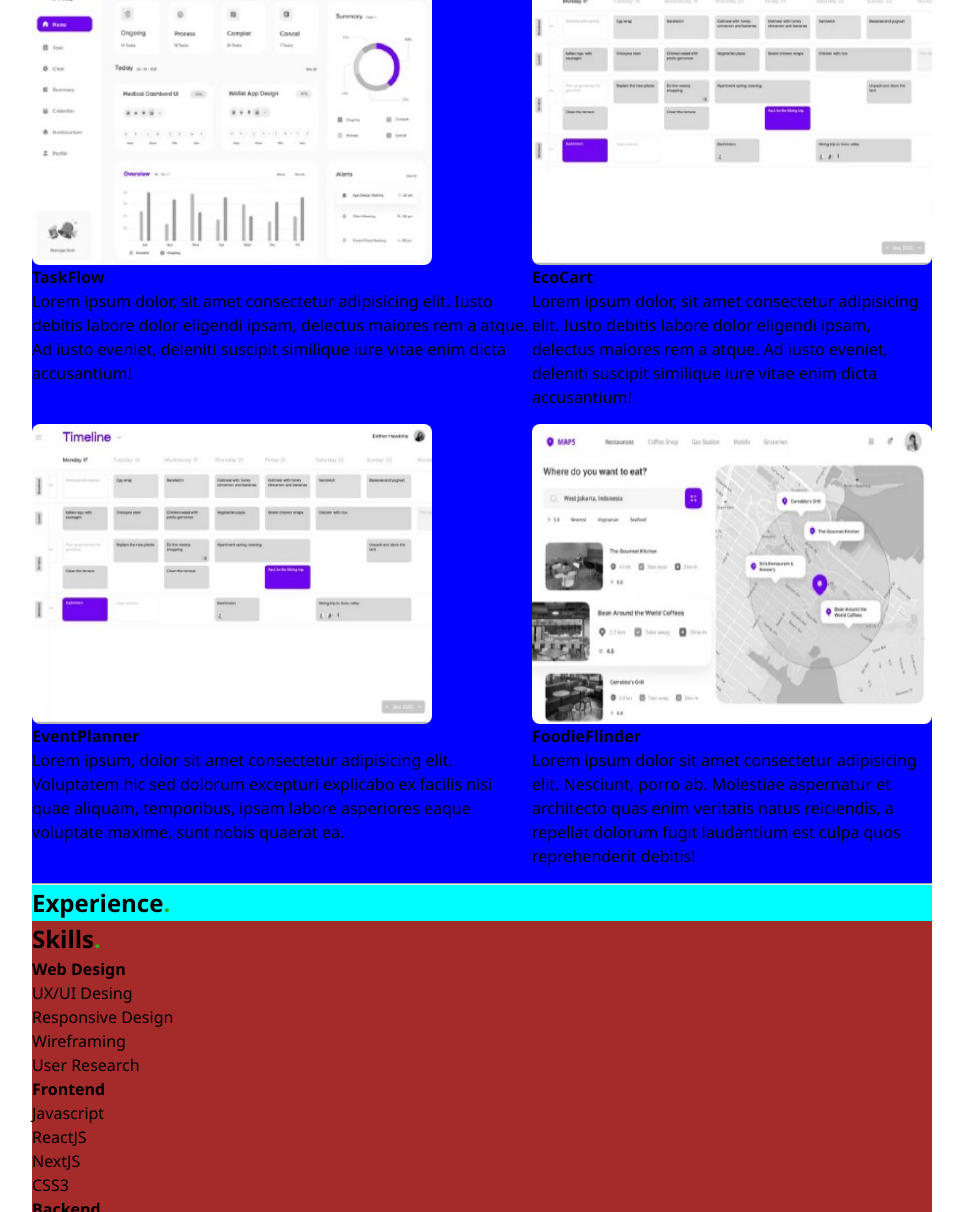
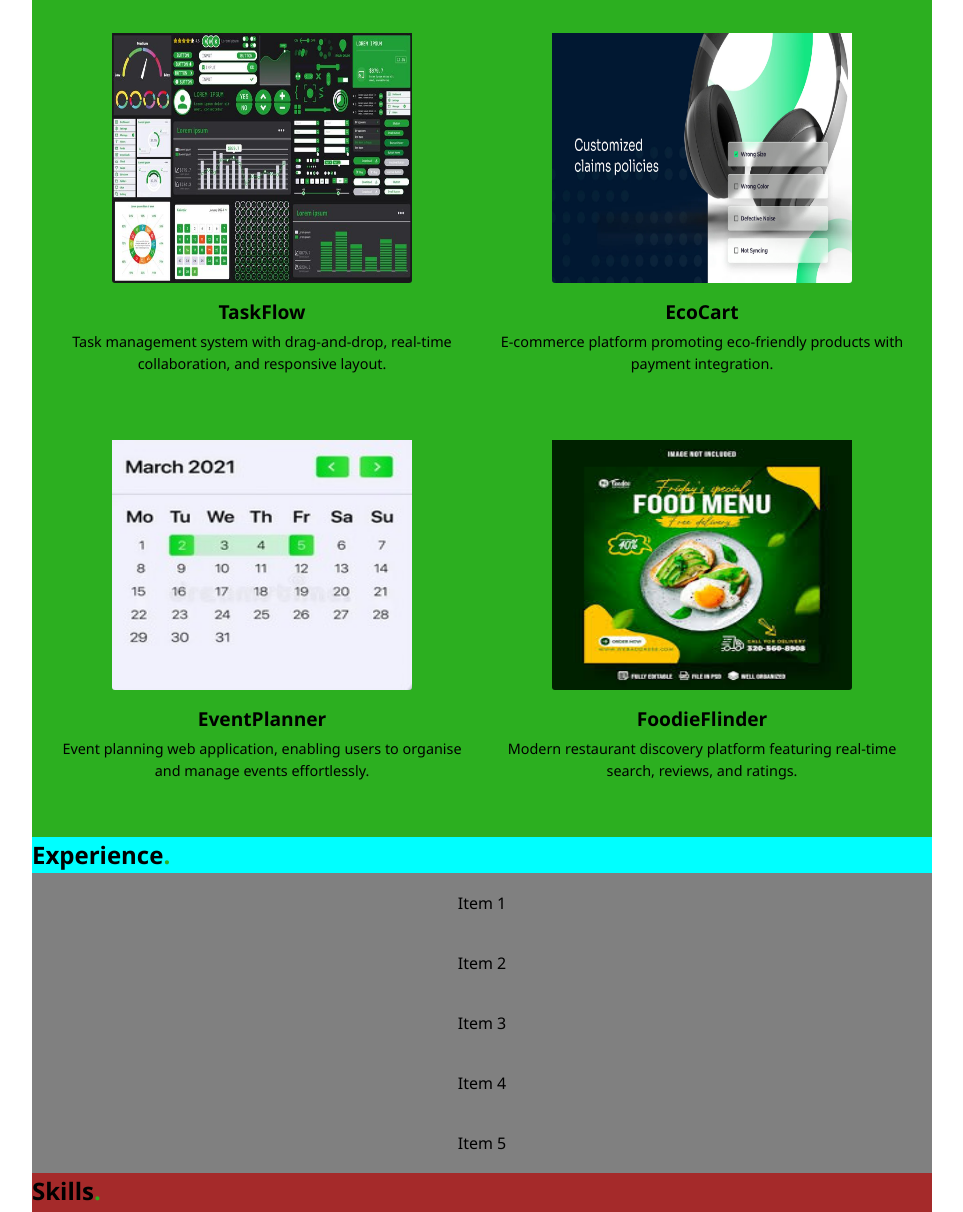
Before and after one commit to PanchoPereyra/TP_Portfolio, a plain HTML site: page index.html in a window 1280 px wide. Shown: the part 570-1782 px from the top of the page, without its empty margins (158-1121 px from the left). Drawn offline with Linux system fonts and the light colour scheme.

Commit message:
En la seccion Experiencia

```diff
--- a/css/estilos.css
+++ b/css/estilos.css
@@ -119,24 +119,90 @@
   /************************* HASTA ACA HERO ******************************/
 
   .containerProyectos {
-    background-color: blue;
-    display: grid;
-    grid-template-columns: 3fr 1fr;
-    grid-template-rows: 1fr 1fr;
-  }
-
-  img {
-    display: flex;
-    justify-content: center;
-    border-radius: 8px;
-    width: 400px;
-    height: 300px;
+    background-color: white;
+    max-width: 1100px;
+    margin: auto;
+    padding: 40px 20px;
+    background-color: #2caf20;
 
   }
 
+  .proyectosGrid {
+    display: grid;
+    grid-template-columns: 1fr 1fr;
+    /*columna 1 y columna 2 respectivamente*/
+    grid-template-rows: 1fr 1fr;
+    /*renglon 1 y renglon 2 respectivamente*/
+    gap: 20px;
+    /* Espacio entre tarjetas */
+
+  }
+
+  .tarjeta {
+    display: flex;
+    flex-direction: column;
+    /* Para que la imagen quede arriba y el texto abajo */
+    align-items: center;
+    /* Centra horizontal */
+    justify-content: center;
+    /* Centra vertical */
+    text-align: center;
+    /* Centra el texto */
+    background: #2caf20;
+  }
+
+  .tarjeta img {
+    width: 100%;
+    display: block;
+    min-width: 200px;
+    max-width: 300px;
+    height: 250px;
+    padding-top: 30px;
+    border-radius: 3px;
+  }
+
+  .tarjeta h4 {
+    margin: 15px 10px 5px;
+    font-size: 1.2rem;
+  }
+
+  .tarjeta p {
+    /* margin: 0 10px 15px; */
+    font-size: 0.9rem;
+    color: black;
+  }
+
+  /*PARA HACER EL BOTON CON UN LINK*/
+  /* a{
+    border: black solid;
+    border-radius: 5px;
+    padding: 5px;
+    border-width: 2px;
+    font-weight: bold;
+    color: black;
+    font-family: 'Segoe UI', Tahoma, Geneva, Verdana, sans-serif;
+  } */
+
+  /************************* HASTA ACA PROYECTOS ******************************/
   .experiencia {
     background-color: aqua;
   }
+
+  .gridExperiencia{
+    display: grid;
+  grid-template-columns: (2, 250px);
+  grid-template-rows: repeat(5, 50px);
+  gap: 10px;
+  background: grey;
+  height: 300px;
+
+  justify-items: center;
+  align-items: center;
+  justify-content: center;
+  align-content: center
+  }
+
+  /************************* HASTA ACA EXPERIENCIA ******************************/
 
   .habilidades {
     background-color: brown;
--- a/index.html
+++ b/index.html
@@ -29,54 +29,55 @@
                 </p>
                 <button>Get in Touch</button>
                 <button>Browse Projects</button>
+                <!-- <a href="">Browse Projects</a> -->
             </div>
-
             <div class="imagen-hero">
                 <img src="img/avatar.jpg" alt="">
             </div>
         </section>
 
     </header>
-    <hr>
+
     <main>
         <!-- PROYECTOS -->
         <section class="containerProyectos">
-            <div>
-                <img src="img/TaskFlow.jpg" alt="">
+            <div class="proyectosGrid">
+                <div class="tarjeta">
+                    <img src="img/dashboardVerde.jpg" alt="">
                     <h4>TaskFlow</h4>
-                <p>Lorem ipsum dolor, sit amet consectetur adipisicing elit. Iusto debitis labore dolor eligendi ipsam,
-                    delectus maiores rem a atque. Ad iusto eveniet, deleniti suscipit similique iure vitae enim dicta
-                    accusantium!</p>
+                    <p>Task management system with drag-and-drop, real-time collaboration, and responsive layout.</p>
                 </div>
-            <div>
-                <img src="img/EventPlanner.jpg" alt="">
+                <div class="tarjeta">
+                    <img src="img/EcoCartVerde.webp" alt="">
                     <h4>EcoCart</h4>
-                <p>Lorem ipsum dolor, sit amet consectetur adipisicing elit. Iusto debitis labore dolor eligendi ipsam,
-                    delectus maiores rem a atque. Ad iusto eveniet, deleniti suscipit similique iure vitae enim dicta
-                    accusantium!</p>
+                    <p>E-commerce platform promoting eco-friendly products with payment integration.</p>
                 </div>
-            <div>
-                <img src="img/EventPlanner.jpg" alt="">
+
+                <div class="tarjeta">
+                    <img src="img/almanaqueVerde.jpg" alt="">
                     <h4>EventPlanner</h4>
-                <p>Lorem ipsum, dolor sit amet consectetur adipisicing elit. Voluptatem hic sed dolorum excepturi
-                    explicabo
-                    ex facilis nisi quae aliquam, temporibus, ipsam labore asperiores eaque voluptate maxime, sunt nobis
-                    quaerat ea.</p>
+                    <p>Event planning web application, enabling users to organise and manage events effortlessly.</p>
                 </div>
-            <div>
-                <img src="img/FoodieFinder.jpg" alt="">
+                <div class="tarjeta">
+                    <img src="img/menuComidaVerde.jpg" alt="">
                     <h4>FoodieFlinder</h4>
-                <p>Lorem ipsum dolor sit amet consectetur adipisicing elit. Nesciunt, porro ab. Molestiae aspernatur et
-                    architecto quas enim veritatis natus reiciendis, a repellat dolorum fugit laudantium est culpa quos
-                    reprehenderit debitis!</p>
+                    <p>Modern restaurant discovery platform featuring real-time search, reviews, and ratings.</p>
+                </div>
             </div>
         </section>
-       <hr>
 
         <!-- EXPERIENCIA -->
         <section>
             <div class="experiencia">
                 <h2>Experience<span>.</span></h2>
+                <div class="gridExperiencia">
+                    <div class="item">Item 1</div>
+                    <div class="item">Item 2</div>
+                    <div class="item">Item 3</div>
+                    <div class="item">Item 4</div>
+                    <div class="item">Item 5</div>
+                </div>
+
             </div>
         </section>
 
```
Also changed, not shown: img/EcoCartVerde.webp (added), img/almanaqueVerde.jpg (added), img/dashboardVerde.jpg (added), img/menuComidaVerde.jpg (added), 1 other file. Lines whose indentation alone changed are shown as unchanged.
